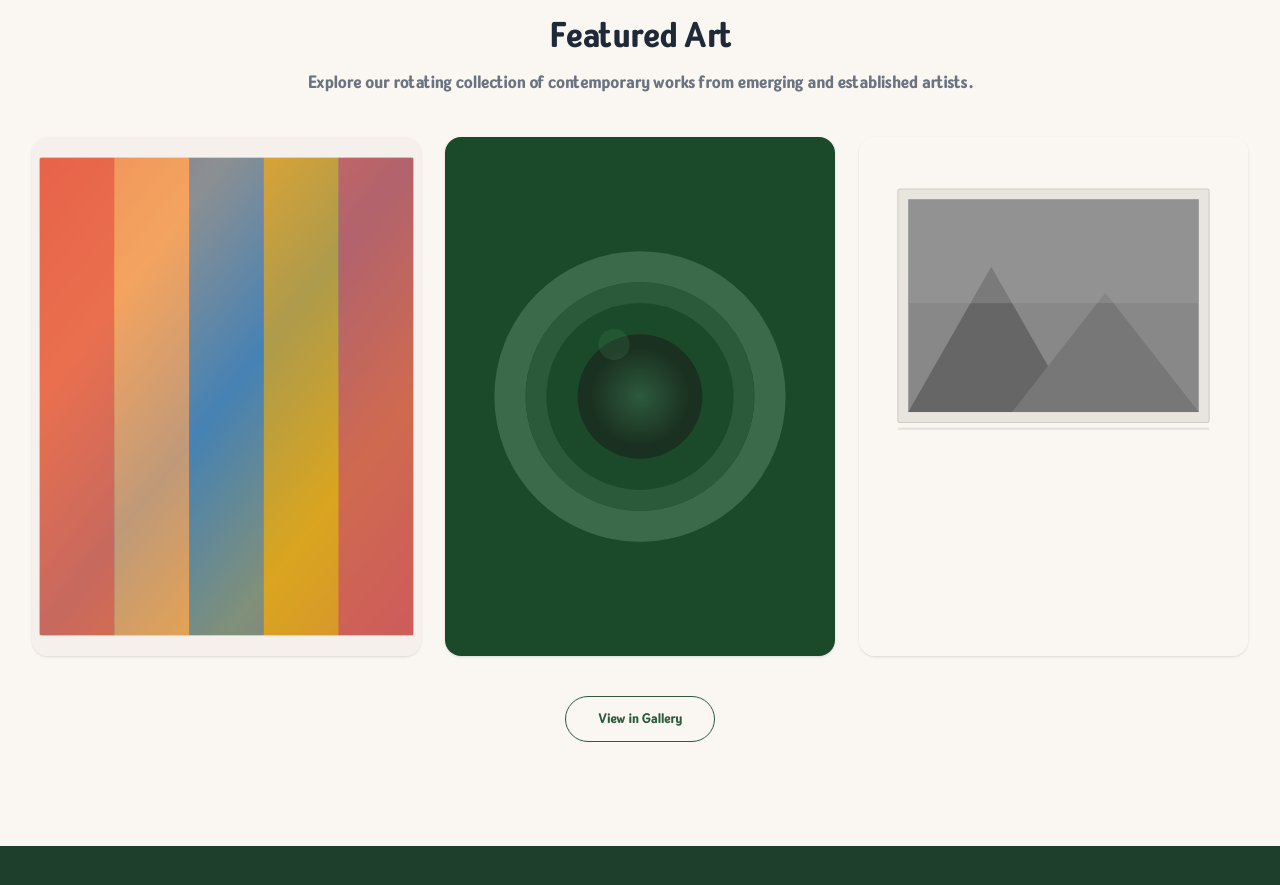
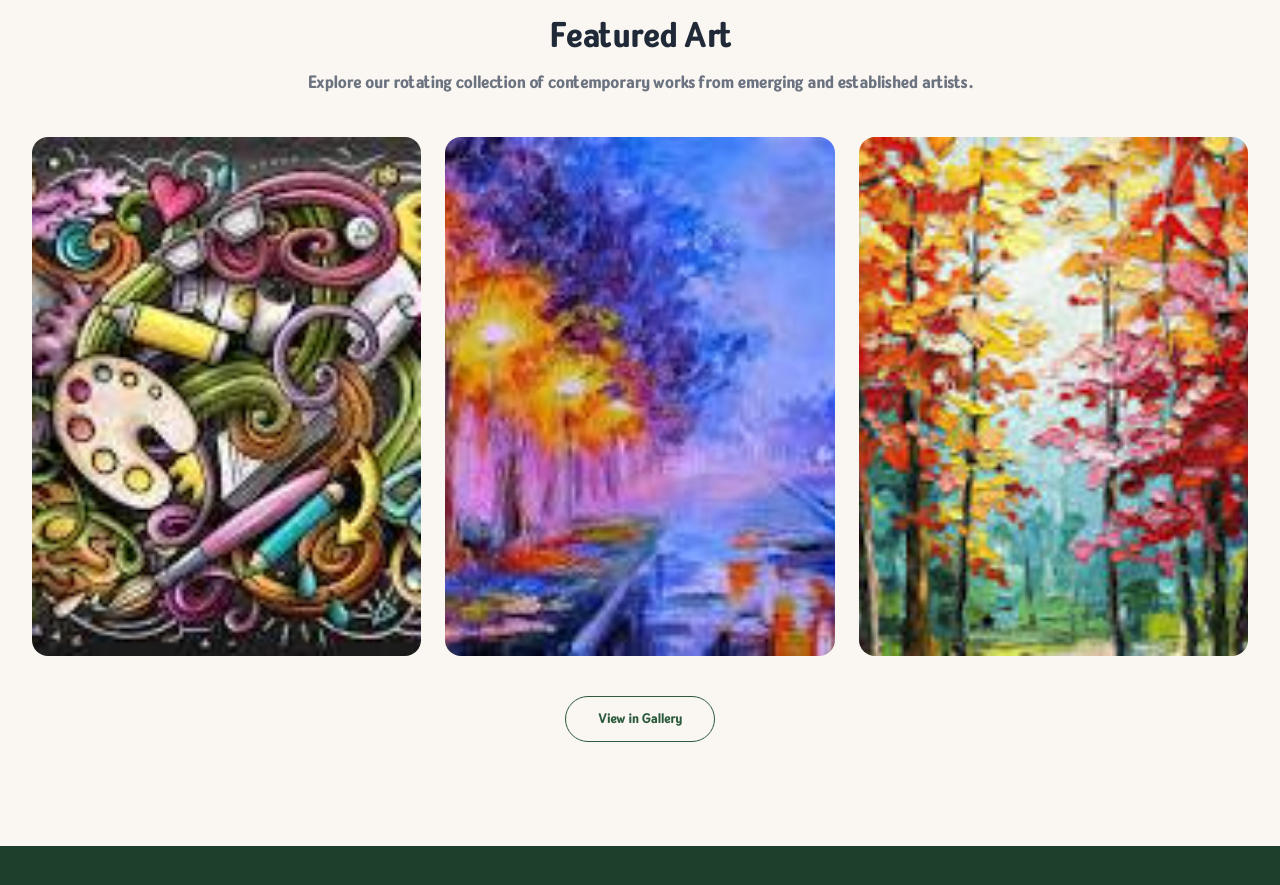
Before and after one commit to zoonfeedback-lab/cactus-coffee, a Next.js app: page / in a window 1280 px wide. Shown: the part 1500-2385 px from the top of the page. Built offline with nearby package versions, Linux system fonts and the light colour scheme.

Commit message:
art images changes in home page

```diff
--- a/src/components/ui/ArtCard.tsx
+++ b/src/components/ui/ArtCard.tsx
@@ -7,7 +7,7 @@ interface ArtCardProps {
 
 export default function ArtCard({ item }: ArtCardProps) {
     return (
-        <article className="group relative h-full overflow-hidden rounded-2xl bg-surface shadow-sm transition-all duration-300 hover:shadow-lg">
+        <article className="group relative h-full overflow-hidden rounded-2xl">
             <div className="relative aspect-[3/2] w-full overflow-hidden sm:aspect-[3/4]">
                 <Image
                     src={item.image}
--- a/src/lib/data.ts
+++ b/src/lib/data.ts
@@ -38,7 +38,7 @@ export const artItems: ArtItem[] = [
     {
         id: 'art-1',
         title: 'Curated Art',
-        image: '/images/art-1.svg',
+        image: '/images/exhibition/arts-image.jfif',
         category: 'Abstract',
         description:
             'Immerse yourself in emerging contemporary artistic expression — always designed with a unique cultural workspace.',
@@ -46,7 +46,7 @@ export const artItems: ArtItem[] = [
     {
         id: 'art-2',
         title: 'Urban Jungle',
-        image: '/images/art-2.svg',
+        image: '/images/exhibition/img-2.jfif',
         category: 'Sculpture',
         description:
             'Hand-selected botanical sculptures and conceptual nature art — a unique, calming sanctuary.',
@@ -54,7 +54,7 @@ export const artItems: ArtItem[] = [
     {
         id: 'art-3',
         title: 'Handcrafted Brews',
-        image: '/images/art-3.svg',
+        image: '/images/exhibition/img-3.jfif',
         category: 'Photography',
         description:
             'Explore artisan-crafted specialty brews, prepared by skilled baristas and served in curated environments.',
```
